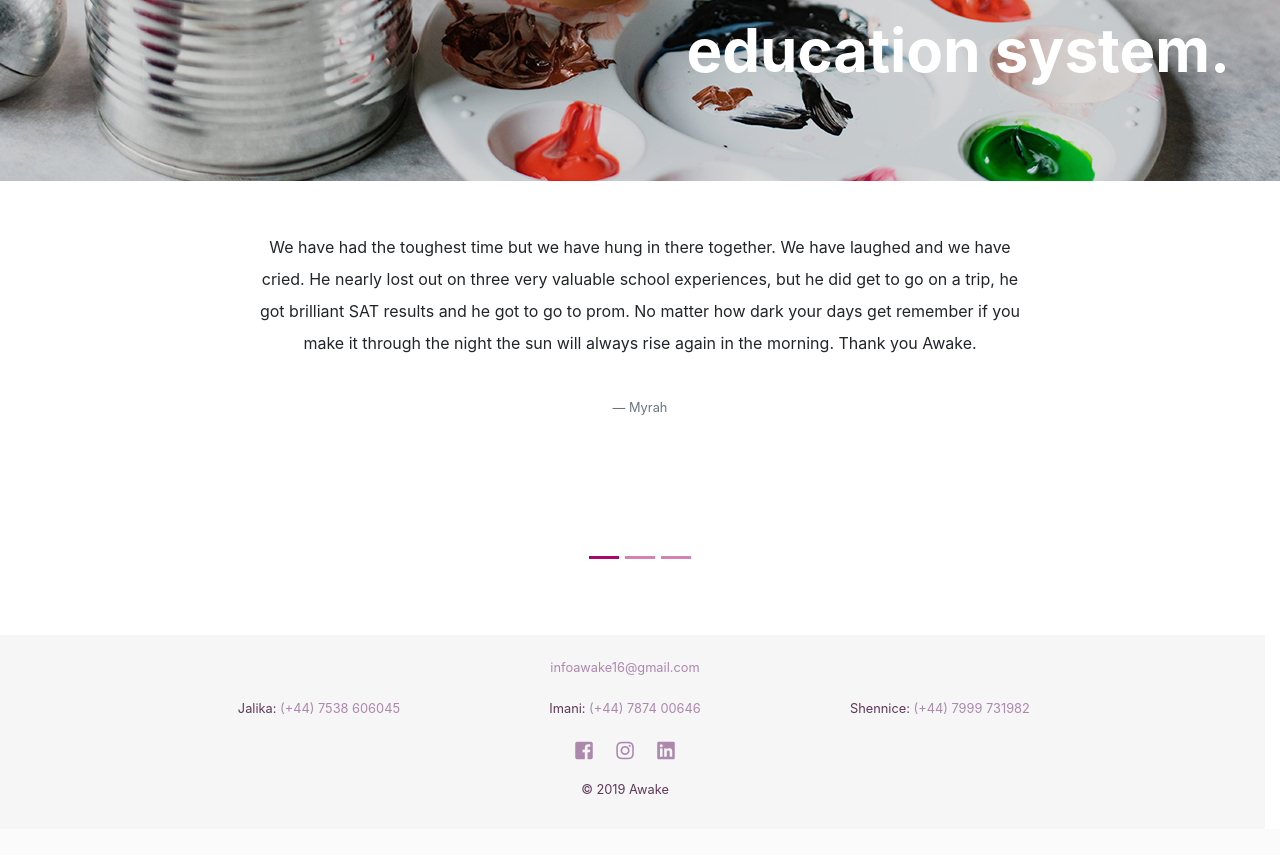
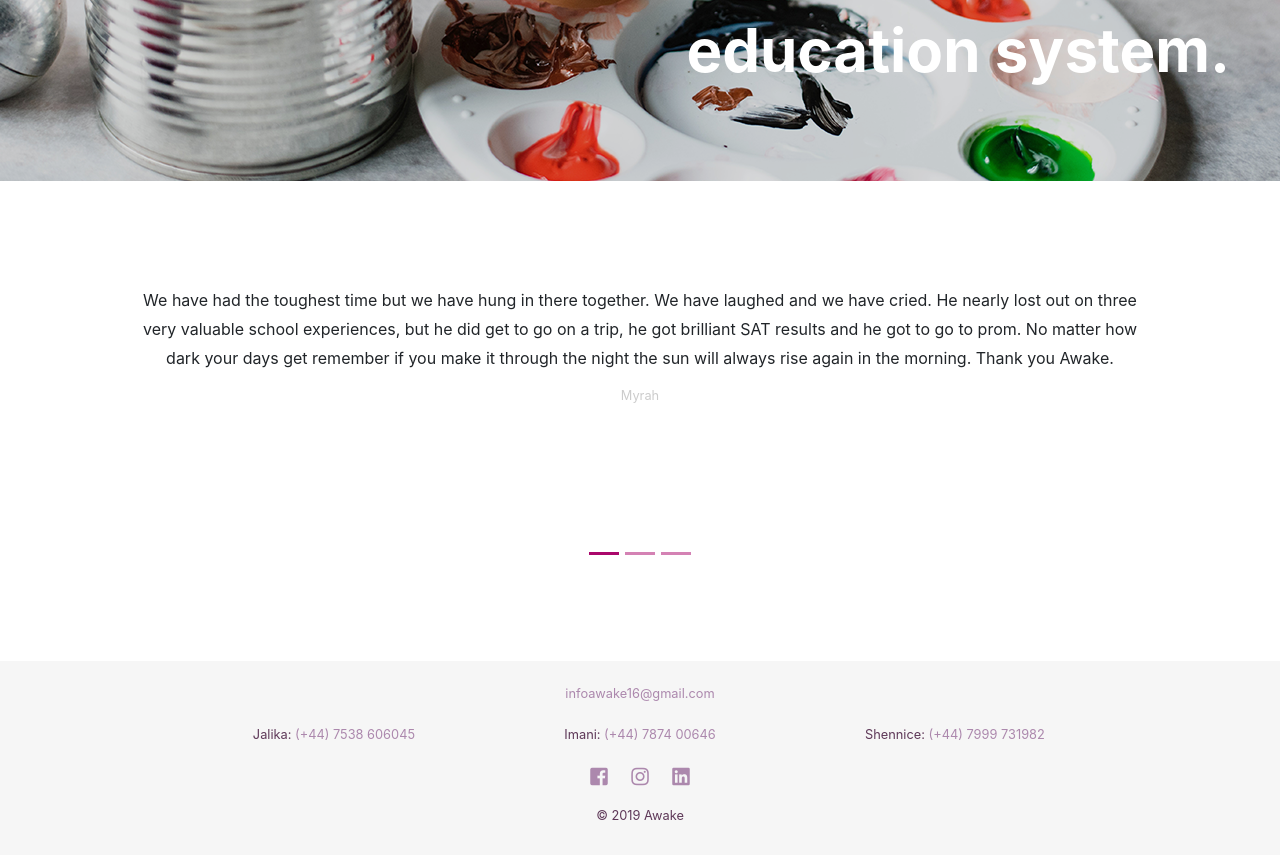
Before and after one commit to Larlar03/awake, a PHP site: page / in a window 1280 px wide. Shown: the part 571-1426 px from the top of the page. Before the commit the page ends 1365 px from the top, so only its background shows below. Run offline with PHP 8.4, Linux system fonts and the light colour scheme; some libraries are stand-ins or nearby versions.

Commit message:
added page transitions and fixed jumping testimonial slider

```diff
--- a/index.php
+++ b/index.php
@@ -64,28 +64,24 @@
   </ol>
   <div class="carousel-inner">
     <div class="carousel-item active">
-            <blockquote class="blockquote text-center">
       <p>We have had the toughest time but we have hung in there together. We have laughed and we have cried.
                 He nearly lost out on three very valuable school experiences, but he did get to go on a trip, he got
                 brilliant SAT results and he got to go to prom. No matter how dark your days get remember if you make
                 it through the night the sun will always rise again in the morning. Thank you Awake.</p>
-              <footer class="blockquote-footer">Myrah</footer>
-            </blockquote>
+      <small>Myrah</small>
     </div>
     <div class="carousel-item">
-            <blockquote class="blockquote text-center">
       <p>Thank you Awake for giving me that confidence. When I came to see you I was a bit wobbly.</p>
-              <footer class="blockquote-footer">Anon</footer>
-            </blockquote>
+      <br>
+      <small>Anon</small>
     </div>
     <div class="carousel-item">
-            <blockquote class="blockquote text-center">
       <p>Tremendous respect for the support you gave. So happy to report how amazingly different his education
                 is. It’s like having a new child who has an amazing relationship with his teachers and continues to
                 thrive and develop. I can only
                 advise parents to not fear change a fresh start really does overcome educational obstacles.</p>
-              <footer id="bq-footer" class="blockquote-footer">Tina</footer>
-            </blockquote>
+                <br>
+      <small>Tina</small>
     </div>
   </div>
   <a class="carousel-control-prev" href="#carouselExampleIndicators" role="button" data-slide="prev">
--- a/sass/base/_mixins.scss
+++ b/sass/base/_mixins.scss
@@ -1,3 +1,36 @@
+/*page transition fade-in*/
+@keyframes fadein {
+    from {
+        opacity:0;
+    }
+    to {
+        opacity:1;
+    }
+}
+@-moz-keyframes fadein { /* Firefox */
+    from {
+        opacity:0;
+    }
+    to {
+        opacity:1;
+    }
+}
+@-webkit-keyframes fadein { /* Safari and Chrome */
+    from {
+        opacity:0;
+    }
+    to {
+        opacity:1;
+    }
+}
+@-o-keyframes fadein { /* Opera */
+    from {
+        opacity:0;
+    }
+    to {
+        opacity: 1;
+    }
+}
 /*background image */
 @mixin bg-img($url, $repeat, $size) {
   background-image: url($url);
--- a/sass/component/_footer.scss
+++ b/sass/component/_footer.scss
@@ -1,7 +1,7 @@
 footer {
   width: 100vw;
   min-height: 245px;
-  margin: 0 auto;
+  margin: 0 auto !important;
   padding: 20px 10px 10px 10px;
   font-size: 0.8rem;
   text-align: center;
--- /dev/null
+++ b/sass/component/_testimonial-slider.scss
@@ -0,0 +1,106 @@
+#testimonials {
+    background-color: white;
+    width: 100%;
+    height: 450px;
+    margin-bottom: 30px;
+    @include flex(flex, column nowrap, center, stretch);
+
+    #carouselExampleIndicators {
+        height: 450px;
+
+        ol {
+            li {}
+        }
+
+        .carousel-inner {
+            width: 100%;
+            height: 400px;
+            margin: 20px auto 0 auto;
+
+            .carousel-item,
+            .active {
+                width: 100%;
+                height: 300px;
+                text-align: center;
+                margin: 25px auto 50px auto;
+                transition: -webkit-transform .6s ease-in-out;
+
+                transition: transform .6s ease-in-out;
+
+                transition: transform .6s ease-in-out, -webkit-transform .6s ease-in-out;
+
+                p {
+                    width: 80%;
+                    margin: 0 auto 10px auto;
+                    line-height: 1.8;
+                    vertical-align: middle;
+                }
+
+                small {
+                    color: #ccc;
+                }
+            }
+        }
+    }
+}
+
+.carousel-indicators {
+    margin-top: 30px;
+
+    li {
+        background-color: $primary-color;
+    }
+}
+
+
+/*
+================================================================= */
+/*TABLET PORTRAIT*/
+@media only screen and (min-width: 628px) and (max-width: 1024px) {
+    #testimonials {
+        height: 400px;
+
+        #carouselExampleIndicators {
+            height: 400px;
+
+            .carousel-inner {
+                width: 100%;
+                height: 350px;
+                margin: 0 auto;
+                padding: 80px 0;
+            }
+        }
+    }
+
+    .carousel-indicators li {
+        background-color: $primary-color;
+    }
+
+}
+
+/*TABLET LANDSCAPE*/
+@media only screen and (min-width: 628px) and (max-width: 1024px) and (orientation: landscape) {}
+
+/*DESKTOP*/
+@media only screen and (min-width: 1025px) and (max-width: 2500px) {
+    #testimonials {
+        height: 400px;
+        margin-bottom: 80px;
+
+        #carouselExampleIndicators {
+            height: 400px;
+
+            .carousel-inner {
+                width: 100%;
+                height: 350px;
+                margin: 0 auto;
+                padding: 80px 0;
+            }
+        }
+
+        .carousel-indicators li {
+            background-color: $primary-color;
+        }
+
+    }
+}
--- a/sass/layout/_home-main.scss
+++ b/sass/layout/_home-main.scss
@@ -1,4 +1,5 @@
 body {
+
   #deskintro {
     display: none;
   }
@@ -27,7 +28,11 @@ body {
       height: 600px;
       text-align: center;
       display: table;
-
+      -webkit-animation: fadein 2s; /* Safari, Chrome and Opera > 12.1 */
+      -moz-animation: fadein 2s; /* Firefox < 16 */
+       -ms-animation: fadein 2s; /* Internet Explorer */
+        -o-animation: fadein 2s; /* Opera < 12.1 */
+           animation: fadein 2s;
       #intro-overlay {
         max-width: 100%;
         height: 600px;
@@ -44,43 +49,14 @@ body {
           color: white;
           vertical-align: middle;
           display: table-cell;
+
         }
       }
     }
   }
+}
 
-  #testimonials {
-    padding-bottom: 50px;
-    .carousel-inner {
-      width: 100%;
-      min-height: 350px;
-      padding-top: 50px;
-      background-color: white;
 
-      .carousel-item {
-        width: 80%;
-        line-height: 2;
-        margin: 0 auto;
-        float: none;
-
-        .blockquote {
-          font-size: 1rem;
-        }
-
-        footer {
-          width:100%;
-          height: auto;
-          background-color: white;
-          text-align: center;
-        }
-      }
-    }
-
-    .carousel-indicators li {
-      background-color: $primary-color;
-    }
-  }
-}
 /* ================================================================= */
 /*TABLET PORTRAIT*/
 @media only screen and (min-width: 628px) and (max-width: 1024px) {
@@ -147,22 +123,12 @@ body {
       }
     }
 
-    #testimonials {
-      .carousel-inner {
-        width: 100%;
-        min-height: 344px;
-        @include flex(flex, column nowrap, center, center);
 
-        .carousel-item {
-          width: 60%;
-        }
-      }
-    }
   }
 }
 
 /*DESKTOP HI-RES*/
-@media only screen and (min-width: 1281px) and (max-width: 2500px) {
+@media only screen and (min-width: 1281px) and (max-width: 3000px) {
   body {
     max-width: 2500px;
     min-width: 1281px;
--- a/sass/layout/_pages-main.scss
+++ b/sass/layout/_pages-main.scss
@@ -22,6 +22,12 @@ body {
       text-justify: inter-word;
 
       .p-text {
+        -webkit-animation: fadein 3s; /* Safari, Chrome and Opera > 12.1 */
+        -moz-animation: fadein 3s; /* Firefox < 16 */
+         -ms-animation: fadein 3s; /* Internet Explorer */
+          -o-animation: fadein 3s; /* Opera < 12.1 */
+             animation: fadein 3s;
+
         h1 {
           color: $primary-color;
           font-size: 1.6rem;
@@ -108,7 +114,7 @@ body {
 
 
 /*DESKTOP*/
-@media only screen and (min-width: 1025px) and (max-width: 2500px) {
+@media only screen and (min-width: 1025px) and (max-width: 3000px) {
   body {
     max-width: 2500px;
     min-width: 1025px;
@@ -131,7 +137,8 @@ body {
 
     main {
       width: 100%;
-      min-height: calc(100vh - 276px);
+      min-height: calc(100vh - 326px);
+      margin: 50px auto;
       padding: 0;
       @include flex(flex, column nowrap, center, center);
 
@@ -150,13 +157,13 @@ body {
         #what-left {
           @include bg-img('../img/what-we-do-1.jpg', no-repeat, cover);
           background-position: center;
-          min-height: 760px;
+          min-height: 819px;
         }
 
         #contact-left {
           @include bg-img('../img/contact-us.jpg', no-repeat, cover);
           background-position: center;
-          min-height: 760px;
+          min-height: 769px;
         }
 
         .p-left {
--- a/sass/main.scss
+++ b/sass/main.scss
@@ -4,5 +4,7 @@
 @import "component/header";
 @import "component/footer";
 @import "component/buttons";
+@import "component/testimonial-slider";
+@import "component/contact-form-style";
 
 @import "layout/home-main";
```
Also changed, not shown: img/what-we-do-1.jpg, sass/main.css, sass/pages.css, 3 other files. Lines whose indentation alone changed are shown as unchanged.
